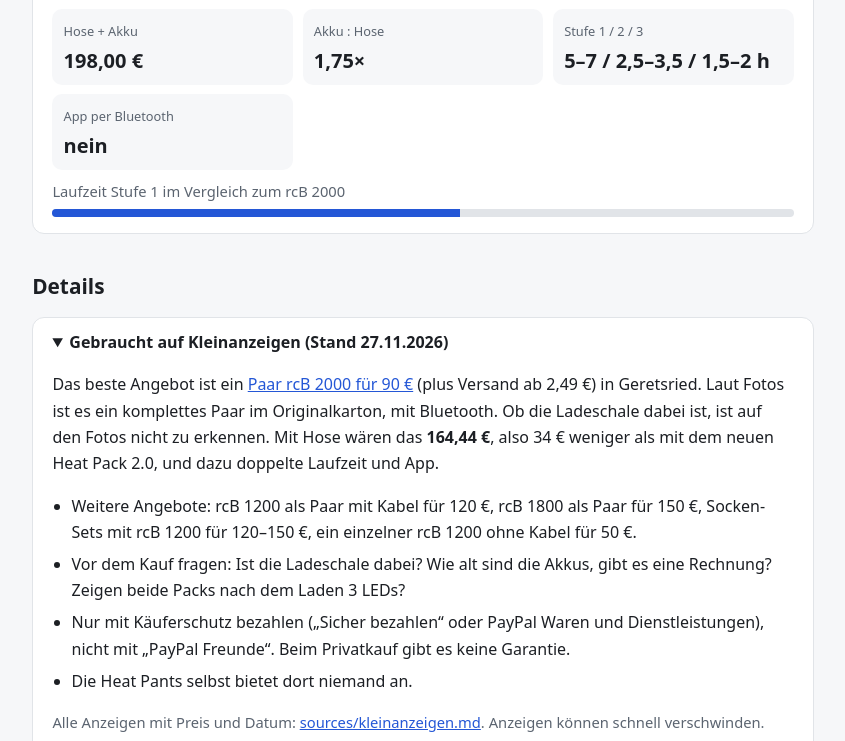
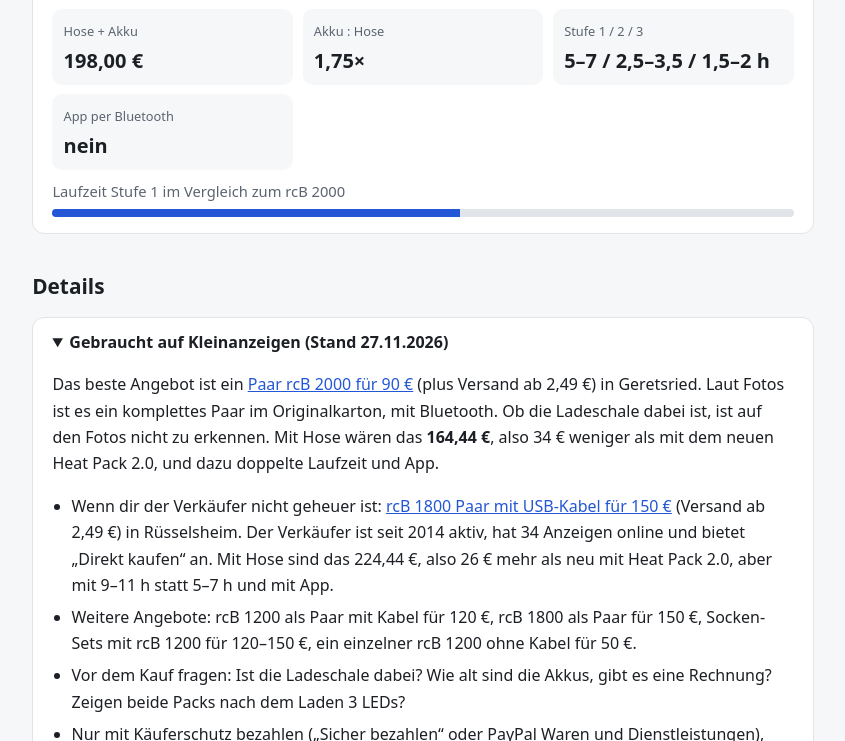
Before and after one commit to vulcano9/research, a plain HTML site: page researches/26.11.27_heizhose_akku_ersatz_groesse_m/bericht.html in a window 1280 px wide. Both pictures are taken after a click on the heading "Gebraucht auf Kleinanzeigen (Stand 27.11.2026)". Shown: the part 2327-3068 px from the top of the page, without its empty margins (217-1062 px from the left). Drawn offline with Linux system fonts and the light colour scheme.

Commit message:
Heizhose: zweitbestes Kleinanzeigen-Angebot (rcB 1800 Paar) ergänzt

```diff
--- a/researches/26.11.27_heizhose_akku_ersatz_groesse_m/bericht.html
+++ b/researches/26.11.27_heizhose_akku_ersatz_groesse_m/bericht.html
@@ -172,6 +172,7 @@
     <summary>Gebraucht auf Kleinanzeigen (Stand 27.11.2026)</summary>
     <p>Das beste Angebot ist ein <a href="https://www.kleinanzeigen.de/s-anzeige/lenz-rcb-2000/3551976276-168-6330" target="_blank" rel="noopener">Paar rcB 2000 für 90 €</a> (plus Versand ab 2,49 €) in Geretsried. Laut Fotos ist es ein komplettes Paar im Originalkarton, mit Bluetooth. Ob die Ladeschale dabei ist, ist auf den Fotos nicht zu erkennen. Mit Hose wären das <strong>164,44 €</strong>, also 34 € weniger als mit dem neuen Heat Pack 2.0, und dazu doppelte Laufzeit und App.</p>
     <ul>
+      <li>Wenn dir der Verkäufer nicht geheuer ist: <a href="https://www.kleinanzeigen.de/s-anzeige/2-akku-s-lenz-lithium-pack-1800-heat-inkl-ladekabel/3573881333-168-4816" target="_blank" rel="noopener">rcB 1800 Paar mit USB-Kabel für 150 €</a> (Versand ab 2,49 €) in Rüsselsheim. Der Verkäufer ist seit 2014 aktiv, hat 34 Anzeigen online und bietet „Direkt kaufen“ an. Mit Hose sind das 224,44 €, also 26 € mehr als neu mit Heat Pack 2.0, aber mit 9–11 h statt 5–7 h und mit App.</li>
       <li>Weitere Angebote: rcB 1200 als Paar mit Kabel für 120 €, rcB 1800 als Paar für 150 €, Socken-Sets mit rcB 1200 für 120–150 €, ein einzelner rcB 1200 ohne Kabel für 50 €.</li>
       <li>Vor dem Kauf fragen: Ist die Ladeschale dabei? Wie alt sind die Akkus, gibt es eine Rechnung? Zeigen beide Packs nach dem Laden 3 LEDs?</li>
       <li>Nur mit Käuferschutz bezahlen („Sicher bezahlen“ oder PayPal Waren und Dienstleistungen), nicht mit „PayPal Freunde“. Beim Privatkauf gibt es keine Garantie.</li>
```
